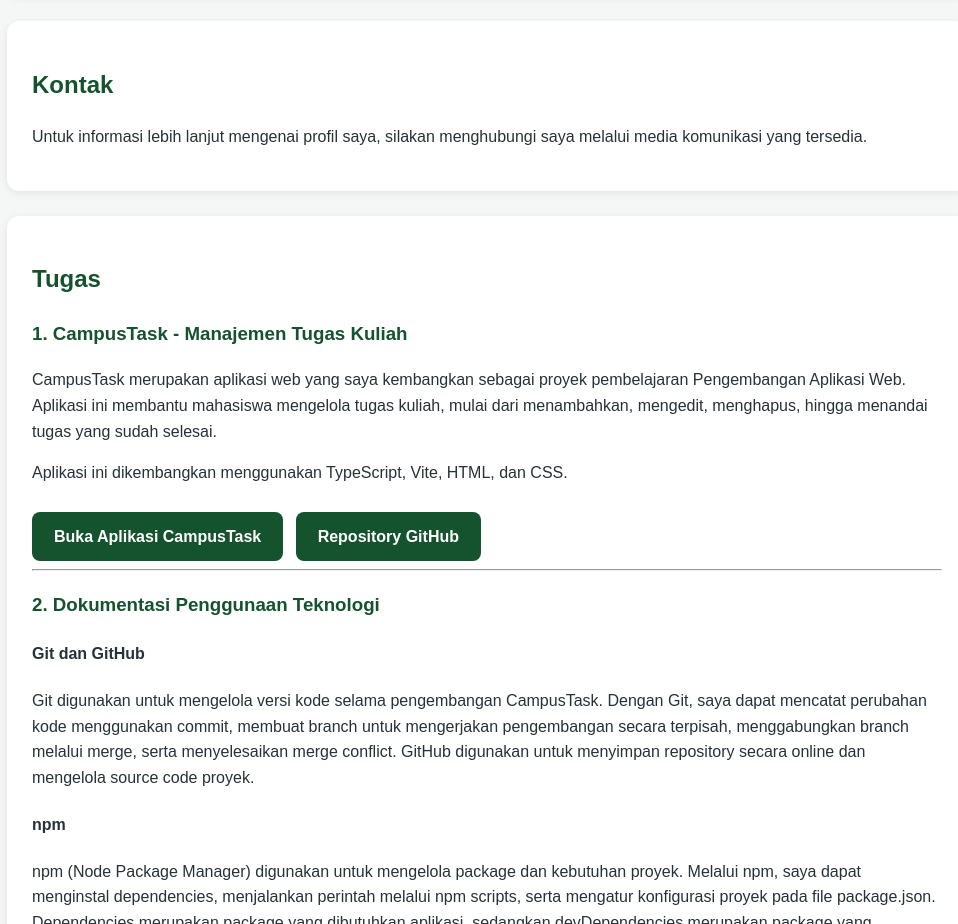
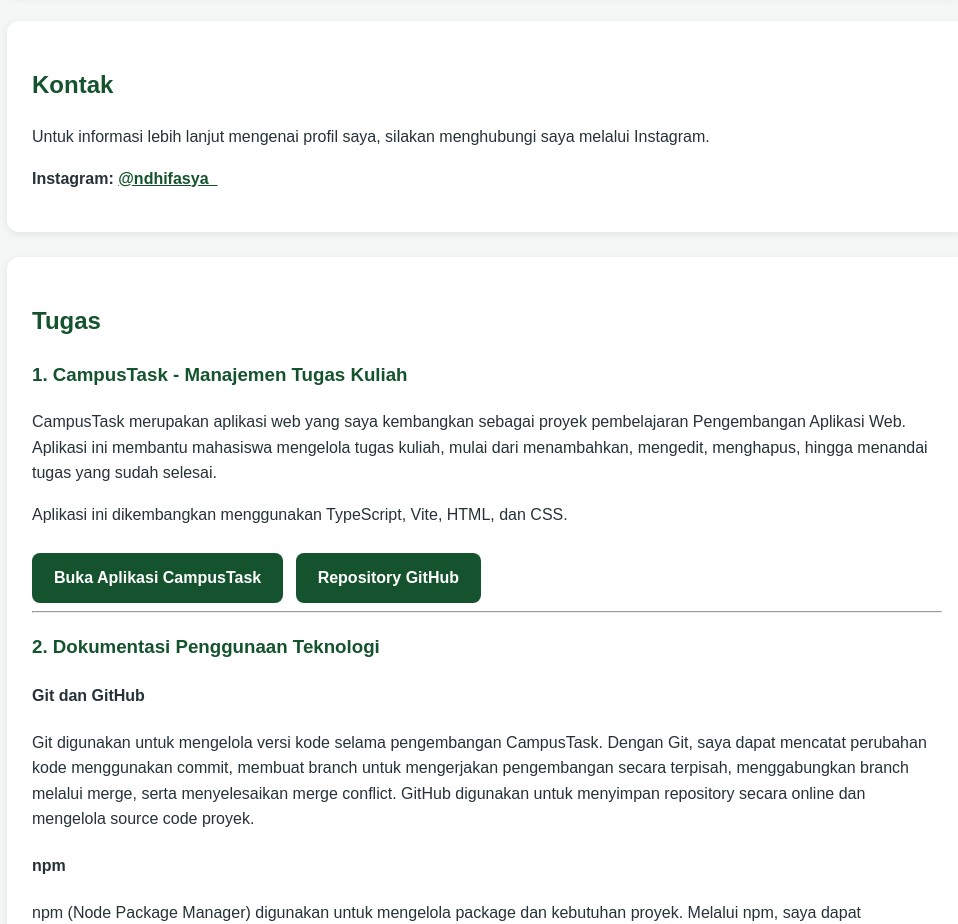
Before and after one commit to nzhrasyaifi-glitch/pengweb-nadhifazahra, a plain HTML site: page index.html in a window 1280 px wide. Shown: the part 1740-2664 px from the top of the page, without its empty margins (153-1111 px from the left). Drawn offline with Linux system fonts and the light colour scheme.

Commit message:
Perbarui kontak Instagram

```diff
--- a/index.html
+++ b/index.html
@@ -351,8 +351,18 @@
             <h2>Kontak</h2>
 
             <p>
-                Untuk informasi lebih lanjut mengenai profil saya, silakan
-                menghubungi saya melalui media komunikasi yang tersedia.
+                Untuk informasi lebih lanjut mengenai profil saya,
+                silakan menghubungi saya melalui Instagram.
+            </p>
+
+            <p>
+                <strong>Instagram:</strong>
+                <a class="link"
+                   href="https://www.instagram.com/ndhifasya_/"
+                   target="_blank"
+                   rel="noopener noreferrer">
+                    @ndhifasya_
+                </a>
             </p>
         </section>
 
```
